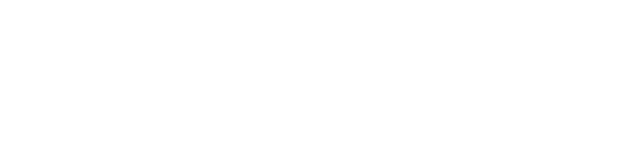
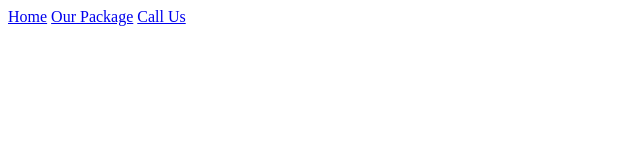
Before and after one commit to revou-fundamental-course/24-jul-23-Samuel-0007, a plain HTML site: page index.html in a window 1280 px wide. Shown: the whole page, without its empty margins (0-640 px from the left). Drawn offline with Linux system fonts and the light colour scheme.

Commit message:
Header Init

```diff
--- a/index.html
+++ b/index.html
@@ -6,6 +6,11 @@
     <title>PORTOFOLIO 1 SAMUEL ALVIAN MAHARDIKA</title>
 </head>
 <body>
-
+    <!--HEARED-->
+    <header>
+        <a href="home">Home</a>
+        <a href="Our Package">Our Package</a>
+        <a href="Call Us">Call Us</a>
+    </header>
 </body>
 </html>
```
